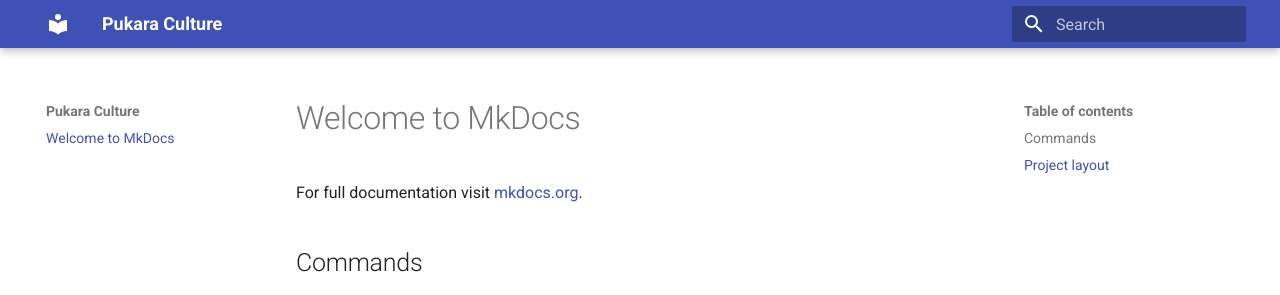
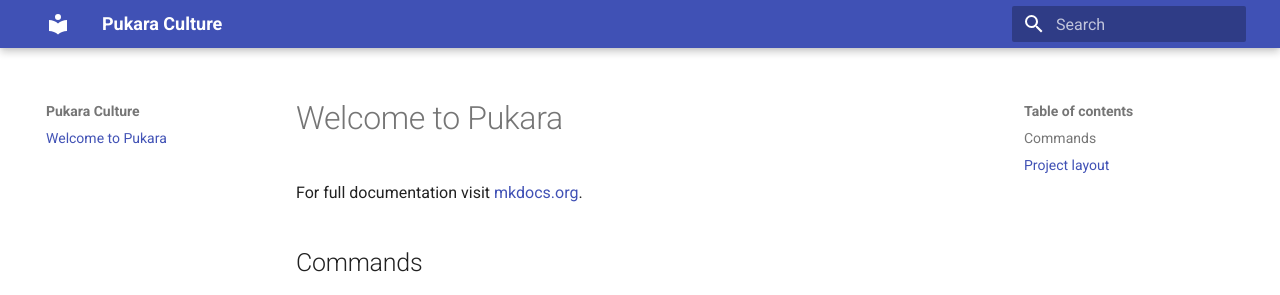
Before and after one commit to pukara-dev/culture, an MkDocs documentation site: the page built from docs/index.md, in a window 1280 px wide. Shown: the top 295 px of the page. Built offline with MkDocs 1.6.1 and Material for MkDocs 9.7.7, drawn with Linux system fonts in a browser that asks for light colours.

Commit message:
Simple welcome message

```diff
--- a/docs/index.md
+++ b/docs/index.md
@@ -1,4 +1,4 @@
-# Welcome to MkDocs
+# Welcome to Pukara
 
 For full documentation visit [mkdocs.org](https://www.mkdocs.org).
 
```
